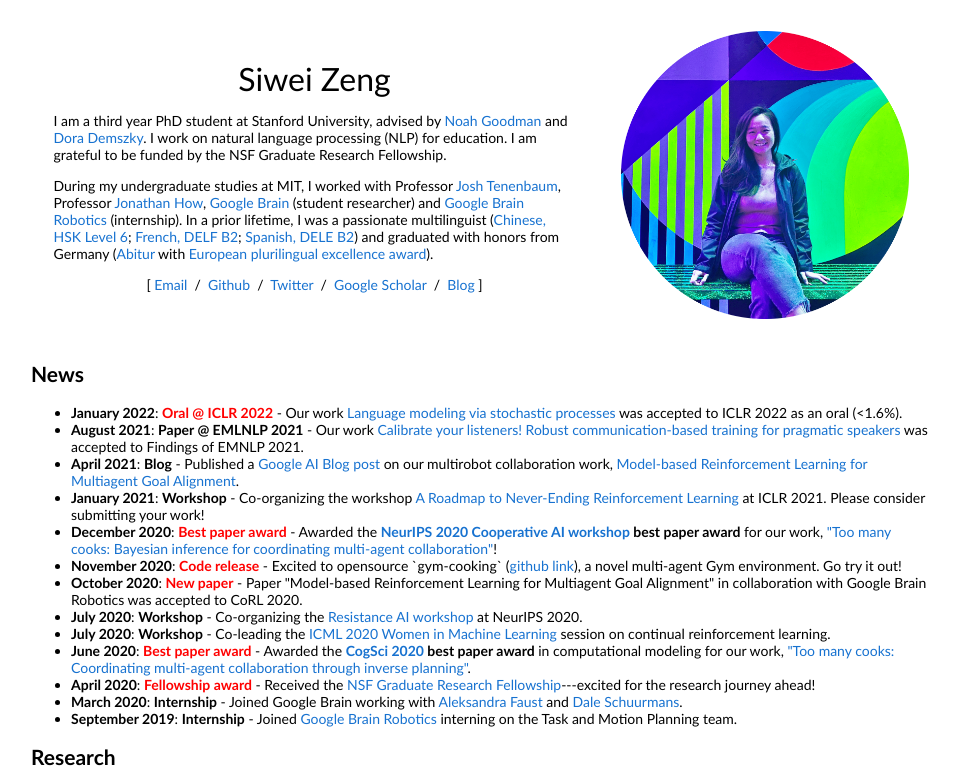
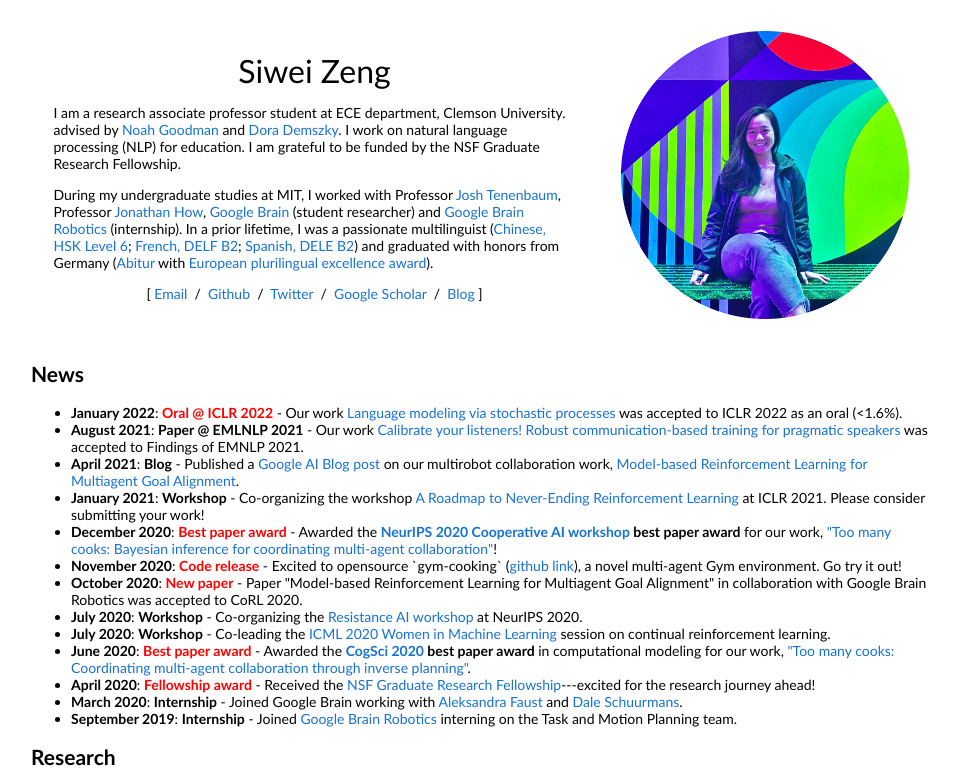
Before and after one commit to zswhero/zswhero, a plain HTML site: page index.html in a window 1280 px wide. Shown: the top 784 px of the page, without its empty margins (159-1118 px from the left). Drawn offline with Linux system fonts and the light colour scheme.

Commit message:
Update index.html

```diff
--- a/index.html
+++ b/index.html
@@ -20,7 +20,7 @@
               <p style="text-align:center">
                 <name>Siwei Zeng</name>
               </p>
-              <p>I am a third year PhD student at Stanford University, advised by <a href="https://cocolab.stanford.edu/ndg">Noah Goodman</a> and <a href="https://www.dorademszky.com/">Dora Demszky</a>. I work on natural language processing (NLP) for education. I am grateful to be funded by the NSF Graduate Research Fellowship.</p>
+              <p>I am a research associate professor student at ECE department, Clemson University. advised by <a href="https://cocolab.stanford.edu/ndg">Noah Goodman</a> and <a href="https://www.dorademszky.com/">Dora Demszky</a>. I work on natural language processing (NLP) for education. I am grateful to be funded by the NSF Graduate Research Fellowship.</p>
               <p> During my undergraduate studies at MIT, I worked with Professor <a href="http://web.mit.edu/cocosci/josh.html">Josh Tenenbaum</a>,
          Professor <a href="https://www.mit.edu/~jhow/">Jonathan How</a>,
         <a href="https://research.google/teams/brain/">Google Brain</a> (student researcher) and
```
